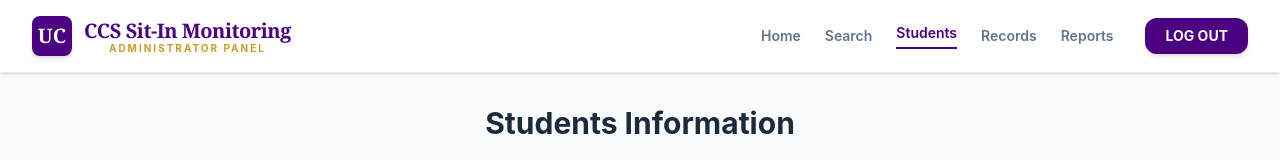
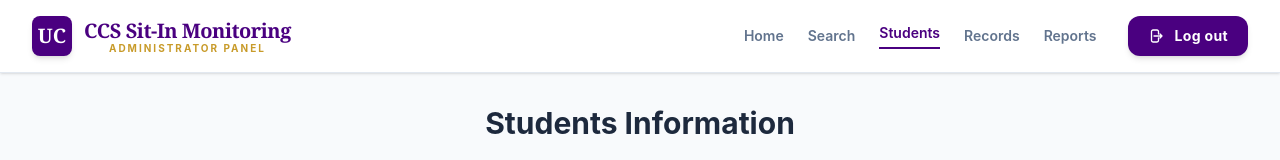
Before and after one commit to aldrie-abais/Sit-In-Monitoring-System, a React (Vite) app in the folder client/: page /admin-dashboard/students in a window 1280 px wide. Shown: the top 160 px of the page. Built offline with nearby package versions, Linux system fonts and the light colour scheme; no server answers; sample sign-in values are in the browser's storage.

Commit message:
feat: enhance logout button with icon and improved styling

```diff
--- a/client/src/pages/AdminStudents.jsx
+++ b/client/src/pages/AdminStudents.jsx
@@ -93,8 +93,20 @@ export default function AdminStudents() {
             <button onClick={() => setShowReportsSoon(true)} className="text-slate-500 hover:text-[#4a0080] transition-colors">Reports</button>
           </div>
 
-          <button onClick={handleLogout} className="bg-[#4a0080] text-white px-5 py-2 rounded-xl font-bold text-sm hover:bg-purple-900 transition-all shadow-md active:scale-95">
-            LOG OUT
+          <button onClick={handleLogout} className="bg-[#4a0080] text-white px-5 py-2.5 rounded-xl font-bold text-sm tracking-wide hover:bg-purple-900 transition-all shadow-md active:scale-95 inline-flex items-center gap-2.5">
+          <svg
+            xmlns="http://www.w3.org/2000/svg"
+            className="w-4 h-4 shrink-0"
+            fill="none"
+            viewBox="0 0 24 24"
+            stroke="currentColor"
+            strokeWidth={2}
+            aria-hidden="true"
+          >
+            <path strokeLinecap="round" strokeLinejoin="round" d="M15.75 9V5.25A2.25 2.25 0 0013.5 3h-6a2.25 2.25 0 00-2.25 2.25v13.5A2.25 2.25 0 007.5 21h6a2.25 2.25 0 002.25-2.25V15" />
+            <path strokeLinecap="round" strokeLinejoin="round" d="M18 15l3-3m0 0l-3-3m3 3H9" />
+          </svg>
+            Log out
           </button>
         </div>
       </nav>
```
